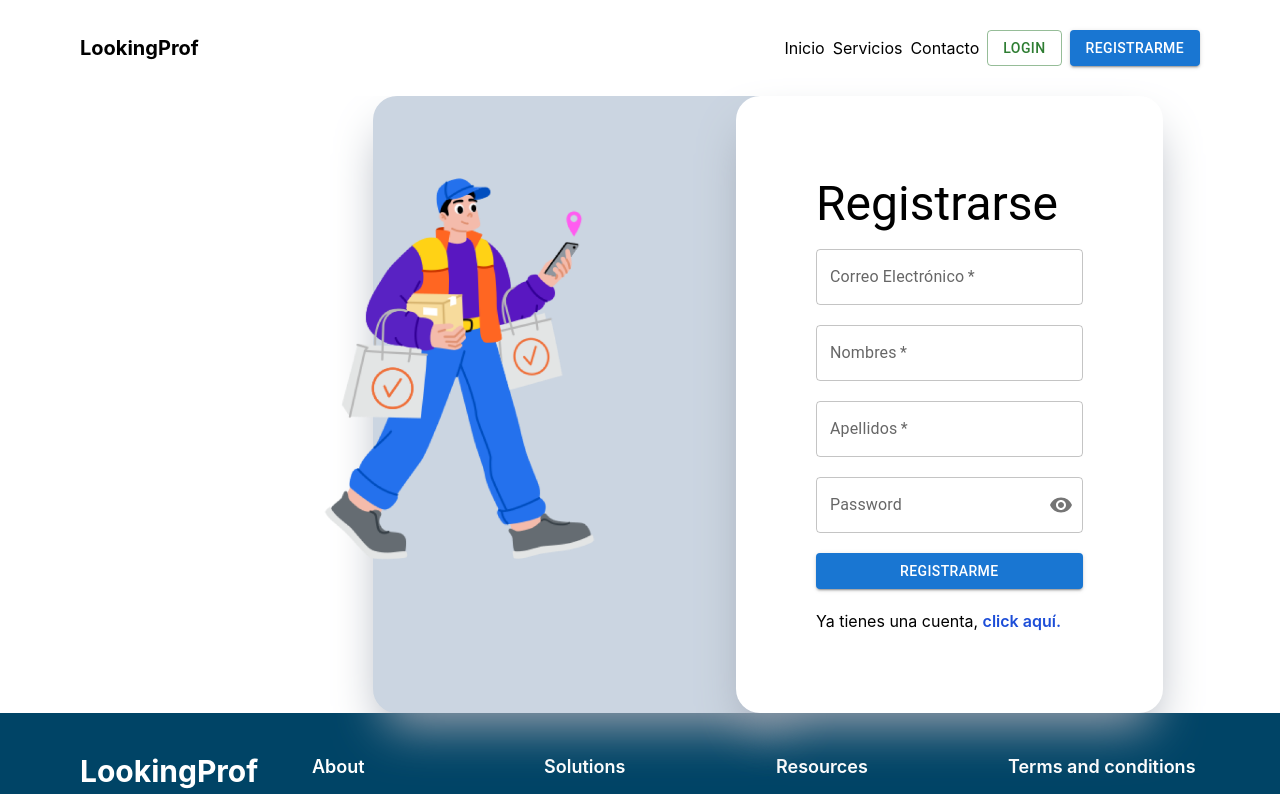
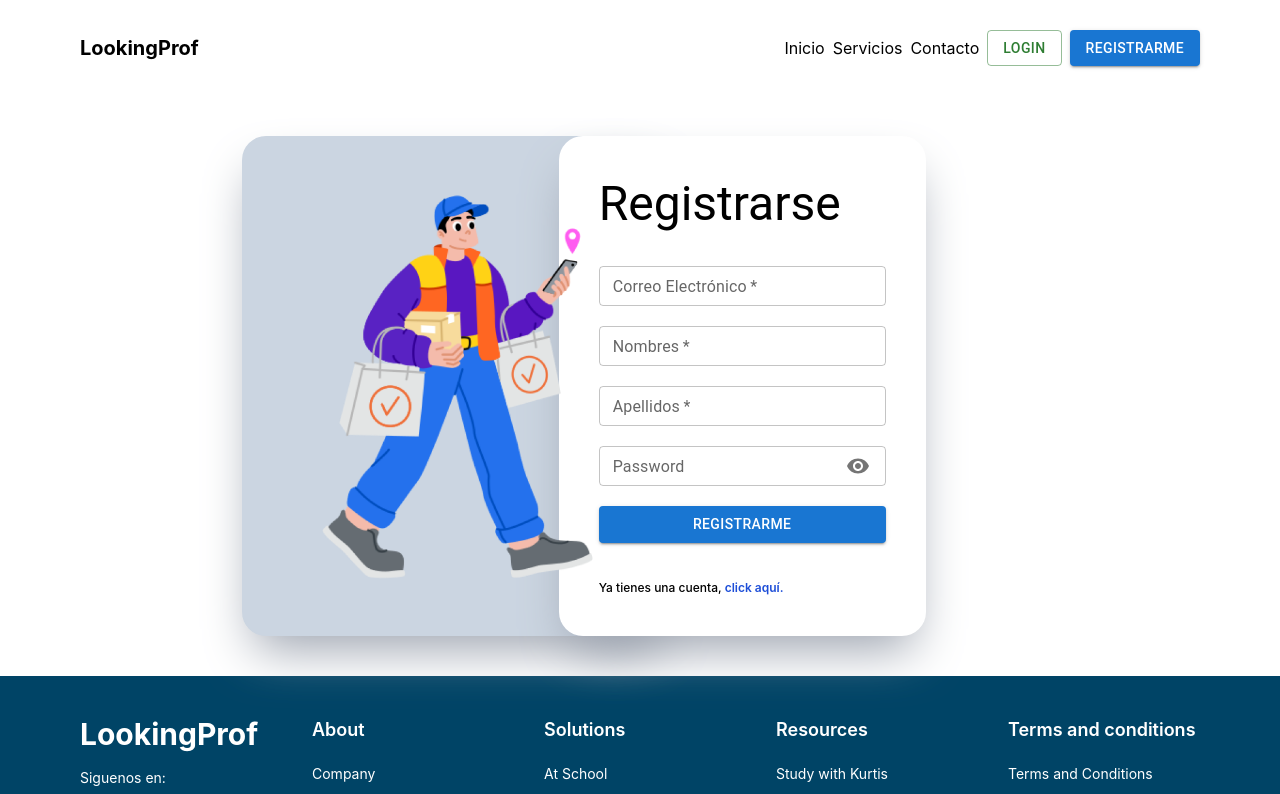
Before and after one commit to HansUrpay/looking_prof, a React (Create React App) app in the folder frontend/lookinprof/: page /register in a window 1280 px wide. Shown: the top 794 px of the page. Built offline with nearby package versions, Linux system fonts and the light colour scheme.

Commit message:
correcion login/register

```diff
--- a/frontend/lookinprof/package.json
+++ b/frontend/lookinprof/package.json
@@ -1,14 +1,11 @@
 {
   "name": "lookinprof",
-  "version": "0.1.0",
+  "version": "0.2.0",
   "private": true,
   "dependencies": {
     "@emotion/react": "^11.11.3",
     "@emotion/styled": "^11.11.0",
-<<<<<<< HEAD
-=======
     "@mui/icons-material": "^5.15.10",
->>>>>>> 0965297ae0a876c4309a58024f660d4903a8fa11
     "@mui/material": "^5.15.10",
     "@mui/styled-engine-sc": "^6.0.0-alpha.16",
     "@testing-library/jest-dom": "^5.17.0",
--- a/frontend/lookinprof/src/components/Login/Login.jsx
+++ b/frontend/lookinprof/src/components/Login/Login.jsx
@@ -1,4 +1,4 @@
-import React from "react";
+import React, {useState} from "react";
 import man from "../../assets/manLaptop.png";
 import FormControl from "@mui/material/FormControl";
 import InputLabel from "@mui/material/InputLabel";
@@ -14,34 +14,47 @@ import { Link } from "react-router-dom";
 
 const Login = () => {
   const [showPassword, setShowPassword] = React.useState(false);
+  const [email, setEmail] = useState('')
+  const [password, setPassword] = useState('')
+  const handleClickShowPassword = () => setShowPassword((show) => !show);
 
-  const handleClickShowPassword = () => setShowPassword((show) => !show);
 
   const handleMouseDownPassword = (event) => {
     event.preventDefault();
+    setShowPassword((show) => !show);
   };
+
+  const handleEmailChange = (e) => {
+    setEmail(e.target.value);
+  };
+  const handlePasswordChange = (e) => {
+    setPassword(e.target.value);
+  }
+  console.log(email, password)
   return (
-    <div className="flex justify-center">
-      <div className="shadow-2xl rounded-3xl shadow-gray-400 bg-slate-200 w-1/3 flex items-center relative left-40">
-        <img src={man} alt="man with laptop" className="z-20"></img>
+    <div className="flex flex-row items-center justify-center p-10">
+    <div className="flex justify-center items-center">
+      <div className="shadow-2xl rounded-3xl shadow-gray-400 bg-slate-200/50 flex items-center h-[500px] w-[400px]">
+        <img src={man} alt="man with laptop" className="z-20 h-[500px] relative left-10"></img>
       </div>
 
-      <div className="shadow-2xl rounded-3xl shadow-gray-400 px-20 py-20 flex flex-col justify-between w-1/3 z-10  bg-white">
-        <div className="m-5">
+      <div className="h-[500px] shadow-2xl rounded-3xl shadow-gray-400 p-10 flex flex-col justify-between z-100 relative right-20  bg-white">
+
           <Typography variant="h3" gutterBottom>
             Iniciar Sesión
           </Typography>
-        </div>
 
-        <form className="flex flex-col space-y-5">
+        <form className="flex flex-col gap-5">
           <TextField
             label="Correo Electrónico"
             placeholder="Correo Electrónico"
             variant="outlined"
+            size="small"
+            value={email}
+        onChange={handleEmailChange}
           />
-
           <FormControl variant="outlined">
-            <InputLabel htmlFor="outlined-adornment-password">
+            <InputLabel htmlFor="outlined-adornment-password" size="small">
               Password
             </InputLabel>
             <OutlinedInput
@@ -60,12 +73,15 @@ const Login = () => {
                 </InputAdornment>
               }
               label="Password"
+              size="small"
+              value={password}
+              onChange={handlePasswordChange}
             />
           </FormControl>
 
           <Button variant="contained">Iniciar Sesión</Button>
         </form>
-        <p>
+        <p className="pt-5 text-xs font-medium">
           No tienes una cuenta aún,{" "}
           <Link to={`/register`} className="text-blue-700 blod font-semibold">
             click aquí.
@@ -73,6 +89,8 @@ const Login = () => {
         </p>
       </div>
     </div>
+    </div>
+
   );
 };
 
--- a/frontend/lookinprof/src/components/Register/Register.jsx
+++ b/frontend/lookinprof/src/components/Register/Register.jsx
@@ -34,16 +34,17 @@ const Register = () => {
     setProfesionalChecked(true);
   };
   return (
+    <div className="flex flex-row items-center justify-center p-10">
       <div className="flex justify-center">
-      <div className="shadow-2xl rounded-3xl shadow-gray-400 bg-slate-300 w-1/3 relative z-5 left-40">
+        <div className="shadow-2xl rounded-3xl shadow-gray-400 bg-slate-300 h-[500px] flex flex-col items-center justify-center">
           <img
             src={deliveryMan}
             alt="Man delivery"
-          className="relative right-32 mt-12"
+            className="relative h-[450px] z-20"
           ></img>
         </div>
 
-      <div className="shadow-2xl rounded-3xl shadow-gray-400 px-20 py-20 flex flex-col justify-between w-1/3 relative left-24 z-10 bg-white">
+        <div className="shadow-2xl rounded-3xl shadow-gray-400 p-10 flex flex-col justify-between h-[500px] relative right-28 z-10 bg-white">
           <Typography variant="h3" gutterBottom>
             Registrarse
           </Typography>
@@ -70,6 +71,7 @@ const Register = () => {
               label="Correo Electrónico"
               placeholder="Correo Electrónico"
               variant="outlined"
+              size='small'
               required
             />
 
@@ -78,6 +80,7 @@ const Register = () => {
               required
               placeholder="Nombres"
               variant="outlined"
+              size='small'
             />
 
             <TextField
@@ -85,28 +88,31 @@ const Register = () => {
               required
               placeholder="Apellidos"
               variant="outlined"
+              size='small'
             />
 
             <FormControl variant="outlined">
-            <InputLabel htmlFor="outlined-adornment-password">
+              <InputLabel htmlFor="outlined-adornment-password" size="small">
                 Password
               </InputLabel>
               <OutlinedInput
                 id="outlined-adornment-password"
                 type={showPassword ? "text" : "password"}
                 endAdornment={
-                <InputAdornment position="end">
+                  <InputAdornment position="end" size='small'>
                     <IconButton
                       aria-label="toggle password visibility"
                       onClick={handleClickShowPassword}
                       onMouseDown={handleMouseDownPassword}
                       edge="end"
+                      size="small"
                     >
                       {showPassword ? <VisibilityOff /> : <Visibility />}
                     </IconButton>
                   </InputAdornment>
                 }
                 label="Password"
+                size="small"
               />
             </FormControl>
 
@@ -114,7 +120,7 @@ const Register = () => {
               Registrarme
             </Button>
           </form>
-        <p className="pt-5">
+          <p className="pt-5 text-xs font-medium">
             Ya tienes una cuenta,{" "}
             <Link to={`/login`} className="text-blue-700 blod font-semibold ">
               click aquí.
@@ -122,6 +128,8 @@ const Register = () => {
           </p>
         </div>
       </div>
+    </div>
+
   );
 };
 
```
Also changed, not shown: 1 other file (tests, documents, lock files or other folders). Lines whose indentation alone changed are shown as unchanged.
